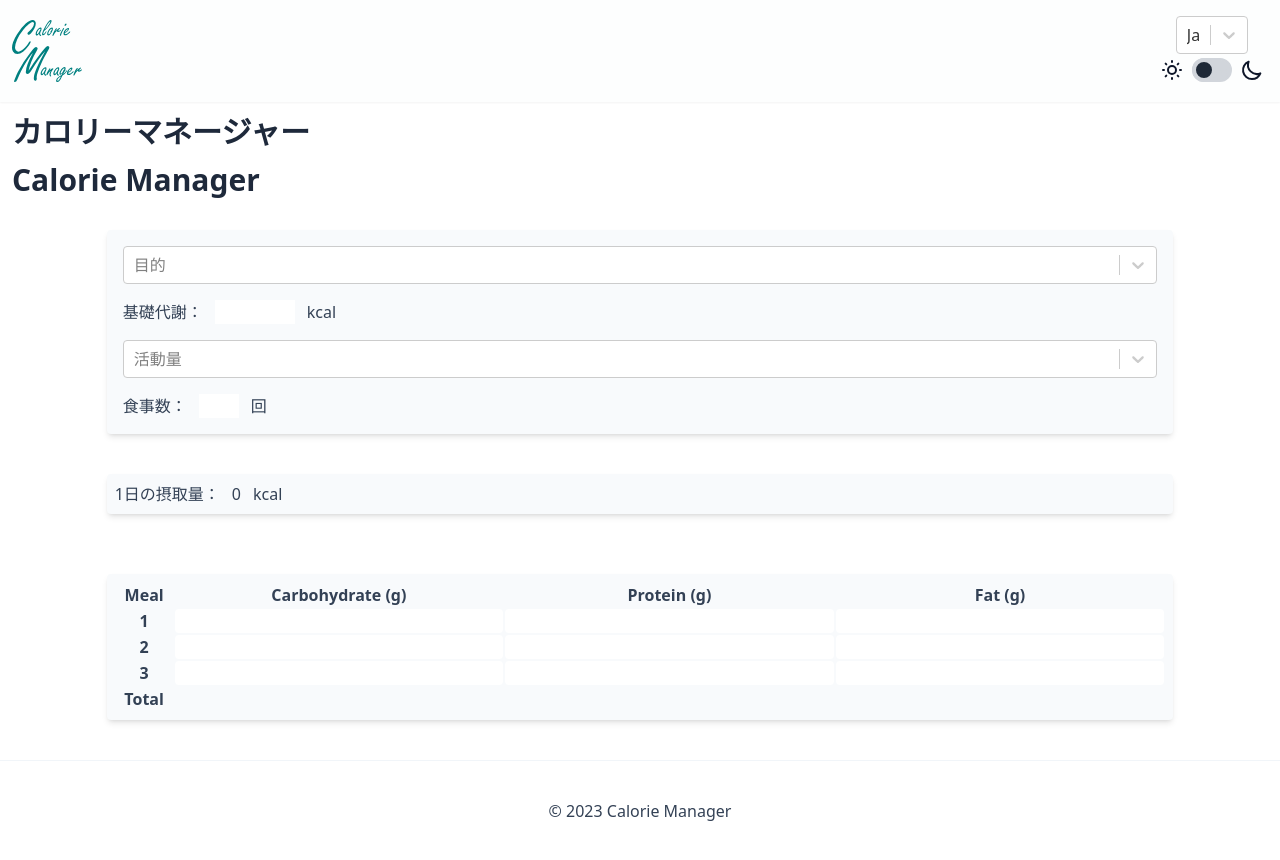
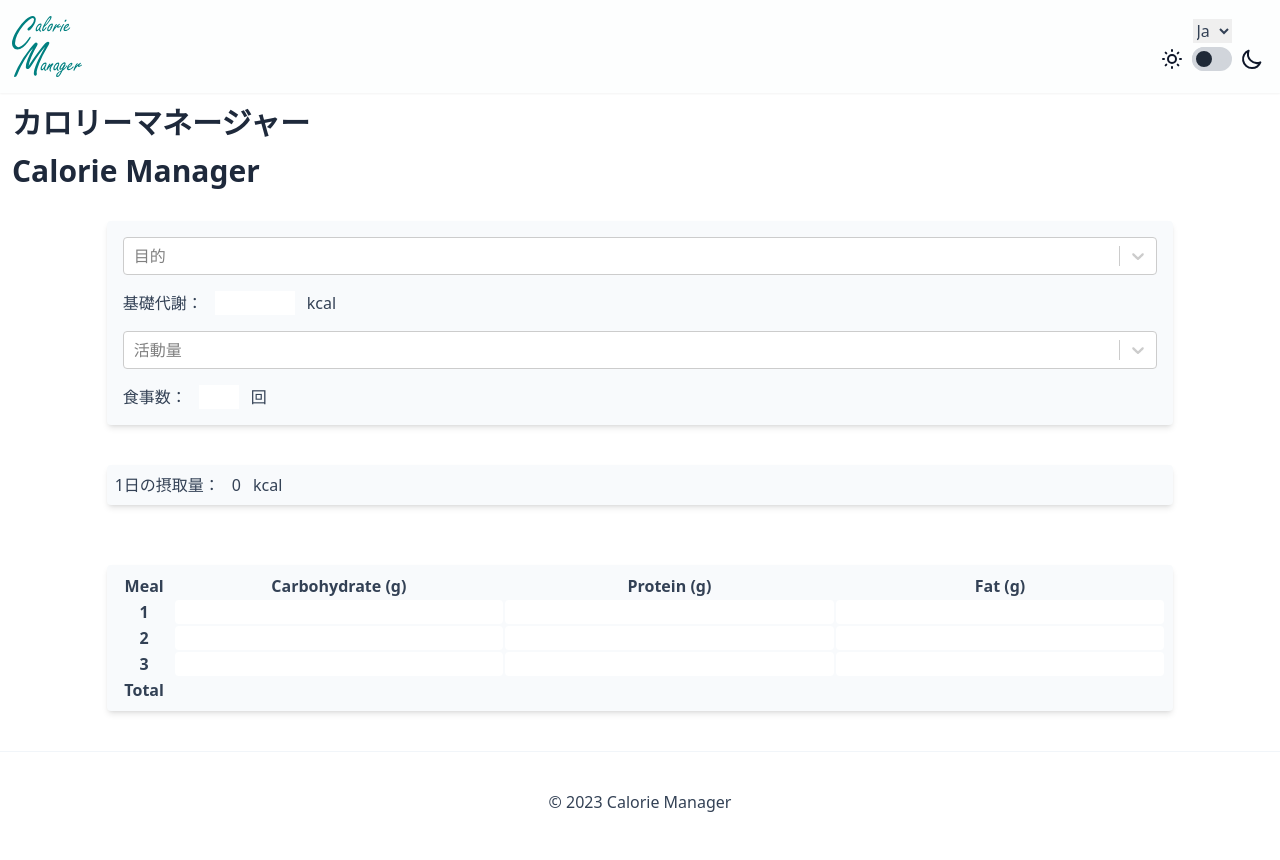
Before and after one commit to ryo-furukawa-1122/Calorie-Manager, a React (Create React App) app: page / in a window 1280 px wide. Built offline with nearby package versions, Linux system fonts and the light colour scheme.

Commit message:
Controled local strage

```diff
--- a/src/components/LangSwitch.js
+++ b/src/components/LangSwitch.js
@@ -2,22 +2,23 @@ import React from 'react'
 import Select from 'react-select'
 
 const LangSwitch = () => {
-    const languages = [
-        { value: 'ja', label: 'Ja' },
-        { value: 'en', label: 'En' }
-    ];
-    // const languages = ['ja', 'en'];
+    // const languages = [
+    //     { value: 'ja', label: 'Ja' },
+    //     { value: 'en', label: 'En' }
+    // ];
+    const languages = ['ja', 'en'];
 
     function updateLanguage(visiblelanguage) {
         const hiddenElements = document.getElementsByClassName('hidden');
         if (hiddenElements.length !== 0)
-            Array.from(hiddenElements).forEach((hiddenElement) => {
-                hiddenElement.classList.remove('hidden');
-            });
+        Array.from(hiddenElements).forEach((hiddenElement) => {
+            hiddenElement.classList.remove('hidden');
+        });
         const hideLanguages = languages.filter(
             (language) => language !== visiblelanguage
         );
         hideLanguages.forEach((language) => {
+            console.log(language);
             const hideElements = document.getElementsByClassName(language);
             if (hiddenElements.length !== 0)
                 Array.from(hideElements).forEach((hideElement) => {
@@ -29,14 +30,15 @@ const LangSwitch = () => {
     function onLanguageChange(event) {
         const language = event.target.value;
         updateLanguage(language);
+        // console.log('onLanguageChange');
         localStorage.setItem('language', language);
     }
 
     function setLanguageOnLoad() {
         const language = localStorage.getItem('language');
         const languageSelect = document.getElementById('language-select');
-        console.log(languageSelect);
         languageSelect.addEventListener('change', onLanguageChange);
+        // console.log(languageSelect);
         languageSelect.value = language ? language : languages[0];
         updateLanguage(languageSelect.value);
     }
@@ -50,11 +52,11 @@ const LangSwitch = () => {
 
     return (
         <div className='flex mx-auto'>
-            <Select id='language-select' name='Language' options={languages} placeholder='Language' defaultValue={{label:'Ja', value:'ja'}} onChange={setLanguageOnLoad} />
-            {/* <select name='Language' id='language-select'>
-                <option value={'ja'} selected>Ja</option>
+            {/* <Select id='language-select' name='Language' options={languages} placeholder='Language' defaultValue={{label:'Ja', value:'ja'}} onChange={setLanguageOnLoad} /> */}
+            <select name='Language' id='language-select' onChange={setLanguageOnLoad}>
+                <option value={'ja'}>Ja</option>
                 <option value={'en'}>En</option>
-            </select> */}
+            </select>
         </div>
     )
 }
```
